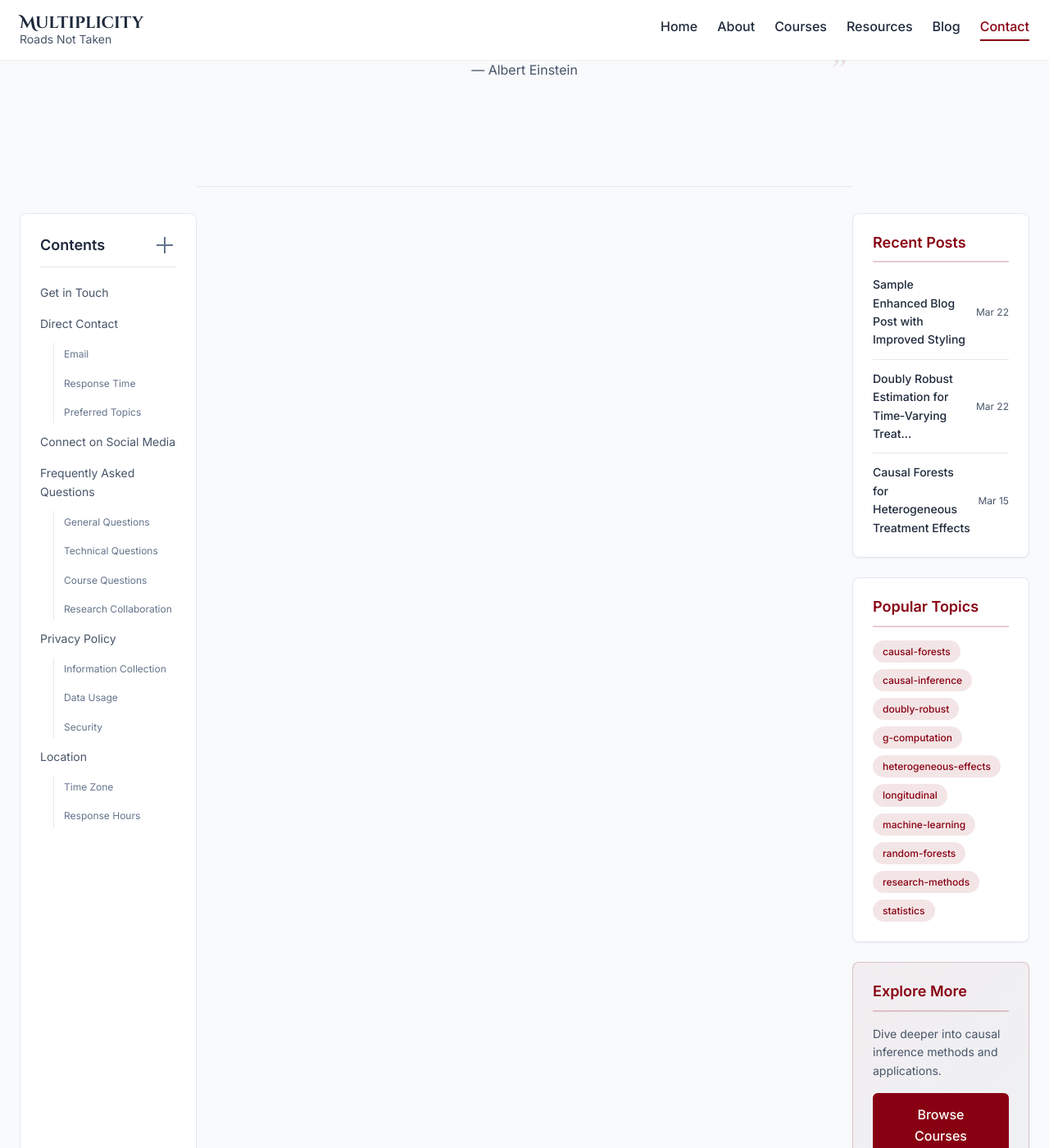
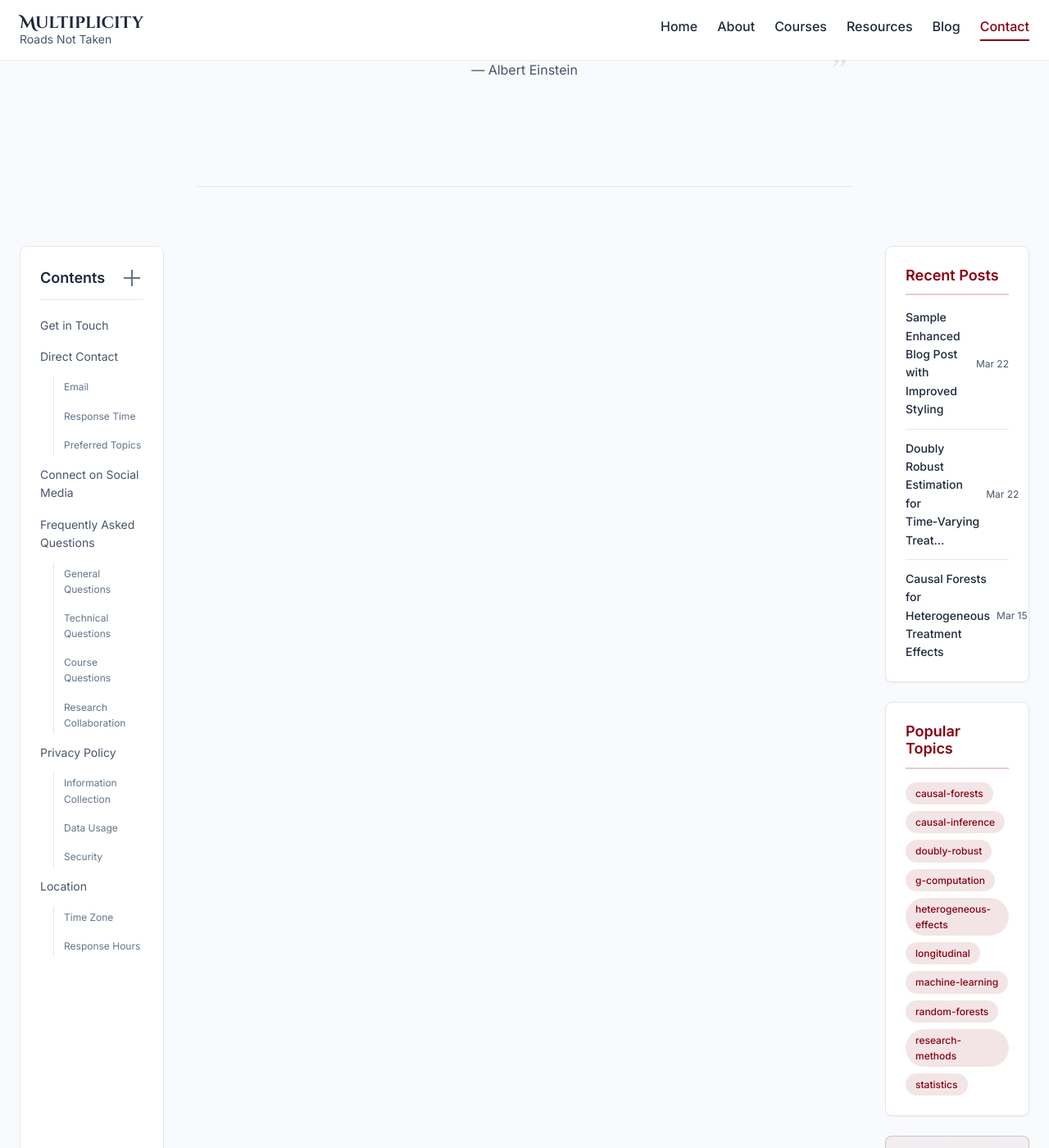
Before and after one commit to Feiran-Z/Multiplicity, a Jekyll site: the page built from contact.md, in a window 1280 px wide and 1400 px high, scrolled down 5033 px. Shown: the whole window at 82% size. Built offline with Jekyll 4.4.1, drawn with Linux system fonts in a browser that asks for light colours.

Commit message:
Layout fix #13

```diff
--- a/_sass/_components.scss
+++ b/_sass/_components.scss
@@ -1415,7 +1415,7 @@
 // Sophisticated layout grid system (1:3:1 ratio)
 .layout-grid {
   display: grid;
-  //gap: $spacing-8;
+  gap: $spacing-8;
   grid-template-columns: 1fr;
 
   // Activate 3-column layout earlier than 1024px so TOC/sidebar
@@ -1428,8 +1428,8 @@
     // TOC/Sidebar have $spacing-6 padding (24px) on each side = 48px total
     // Plus 1px border on each side = 2px total
     // So we need to reduce min/max by ~50px to account for internal spacing
-    grid-template-columns: minmax(0, 0.5fr) minmax(600px, 800px) minmax(0, 0.5fr);
-    //gap: $spacing-10;
+    grid-template-columns: 0.5fr minmax(600px, 800px) 0.5fr;
+    gap: $spacing-10;
 
     // Explicitly place grid items in their columns
     .content-toc {
```
